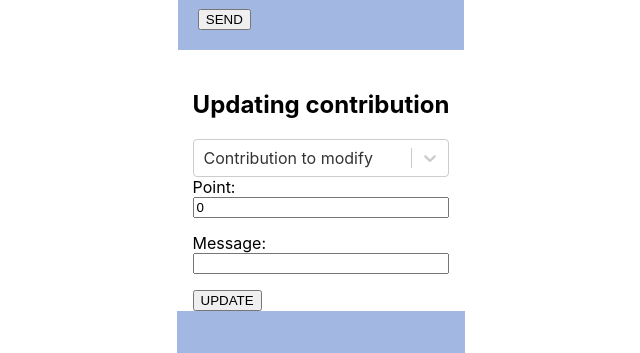
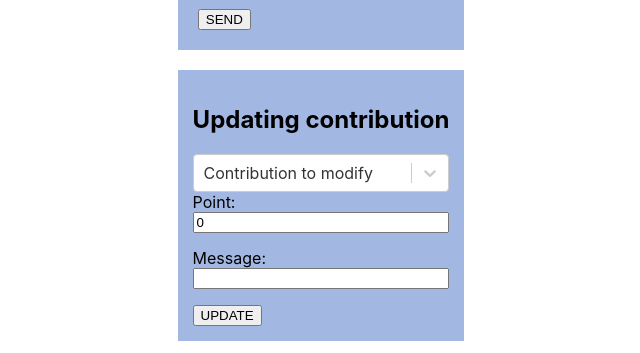
Before and after one commit to Zacky2022/uttc-hackathon, a React (Create React App) app in the folder FE/: page /mainpage in a window 1280 px wide. Shown: the part 594-947 px from the top of the page, without its empty margins (319-959 px from the left). Built offline with nearby package versions, Linux system fonts and the light colour scheme; no server answers.

Commit message:
updateform

```diff
--- a/FE/src/Updateform.tsx
+++ b/FE/src/Updateform.tsx
@@ -36,7 +36,7 @@ const Updateform = (props: Props) => {
   }
 
   return (
-    <form  onSubmit={submit}>
+    <form  onSubmit={submit} className="UpdateForm">
       <h2>Updating contribution</h2>
       <Select
           options={options}
```
